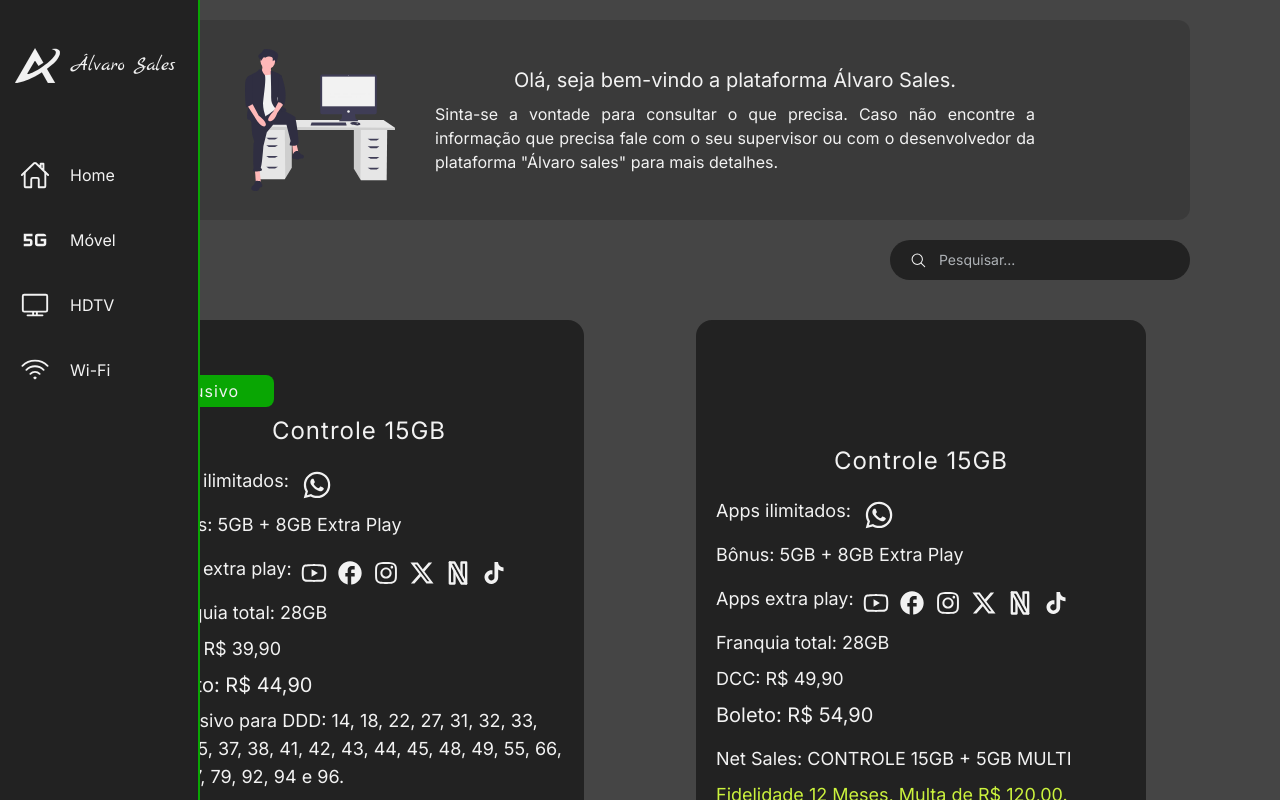
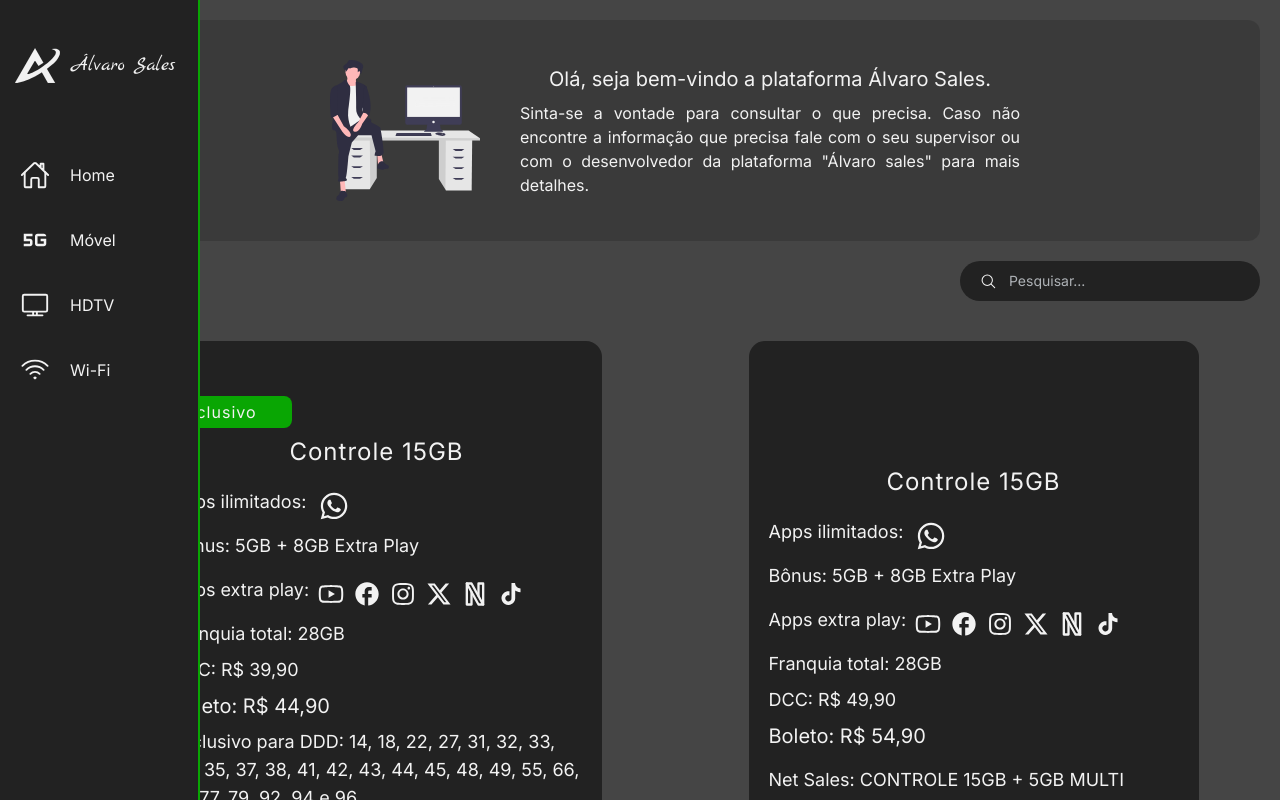
Before and after one commit to Alvaro-Sales/plataforma-sales, a Next.js app: page / in a window 1280 px wide. Shown: the top 800 px of the page. Built offline with nearby package versions, Linux system fonts and the light colour scheme.

Commit message:
Add files via upload

```diff
--- a/src/app/page.js
+++ b/src/app/page.js
@@ -71,18 +71,18 @@
           <Sidebar />
         </aside>
 
-        <main className="w-full max-w-[2000px] h-auto min-h-[767px] flex flex-col p-5 px-[90px] items-end">
+        <main className="w-full max-w-[2000px] h-auto min-h-[767px] flex flex-col p-5 pl-[90px] items-end">
 
-          <div className="w-full h-[200px] bg-[#3333338e] rounded-xl flex items-center justify-center p-5 gap-10">
-          <Image
+          <div className="w-full h-auto bg-[#3333338e] rounded-xl flex items-center justify-center p-10 gap-10 flex-wrap">
+            <Image
               src="/images/programador.svg"
               width={150}
               height={150}
               alt="Descrição da imagem"
               priority="true"/>
 
-            <div className="max-w-[600px] flex flex-col items-center justify-center text-justify">
-              <h1 className="text-[var(--text)] text-xl">
+            <div className="max-w-[500px] flex flex-col items-center justify-center text-justify">
+              <h1 className="text-[var(--text)] text-xl text-center">
                 Olá, seja bem-vindo a plataforma Álvaro Sales.
               </h1>
 
```
